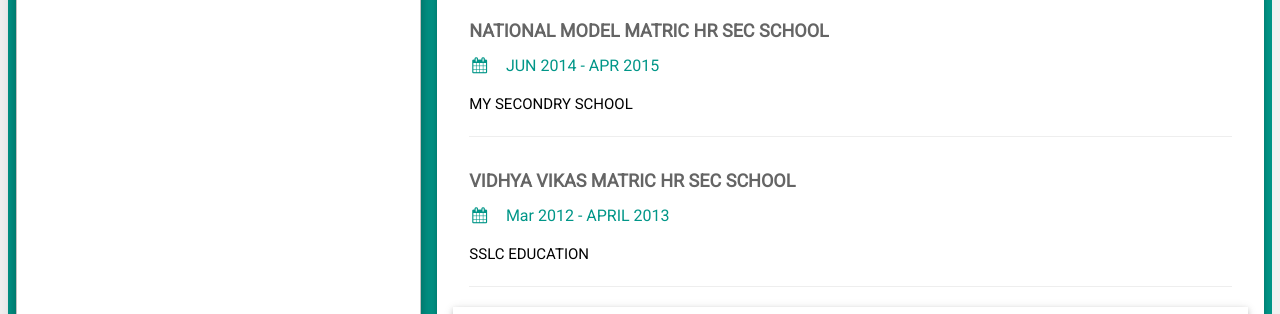
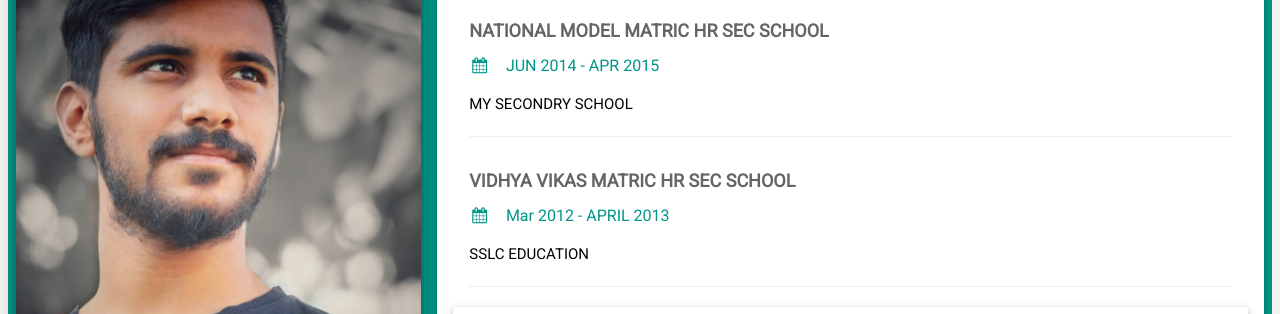
Before and after one commit to deepakkb2410/deepakkb2410.github.io, a plain HTML site: page index.html in a window 1280 px wide. Shown: the part 106-420 px from the top of the page. Drawn offline with nearby package versions, Linux system fonts and the light colour scheme.

Commit message:
Update index.html

```diff
--- a/index.html
+++ b/index.html
@@ -21,7 +21,7 @@ html,body,h1,h2,h3,h4,h5,h6 {font-family: "Roboto", sans-serif}
 
       <div class="w3-white w3-text-grey w3-card-4">
         <div class="w3-display-container">
-          <img src="images\Picture.jpg" style="width:100%" alt="Avatar">
+          <img src="Picture.jpg" style="width:100%" alt="Avatar">
           <div class="w3-display-bottomleft w3-container w3-text-black">
             <h2><font color="white">K B Deepak kumaar</font></h2>
           </div>
```
